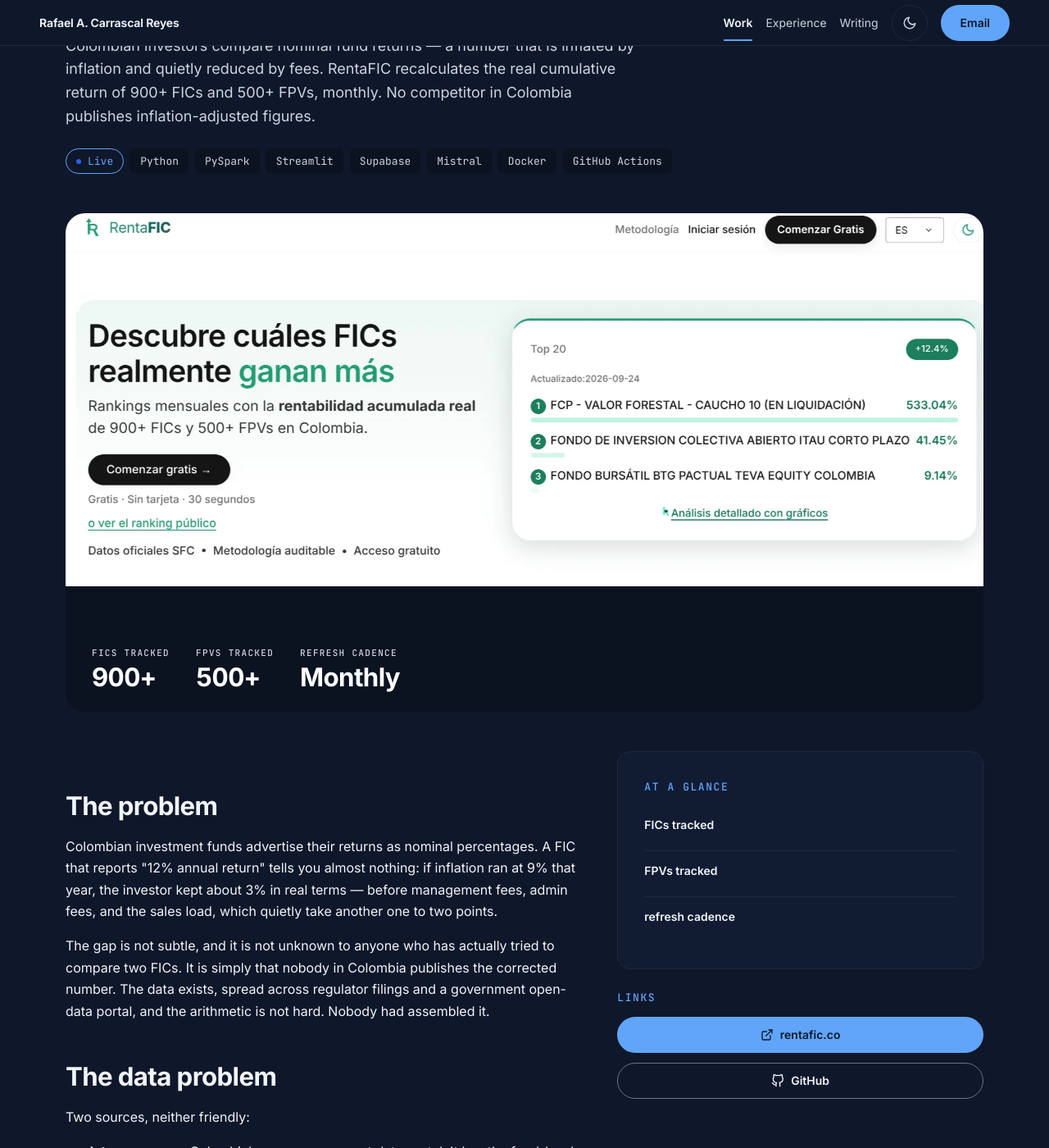
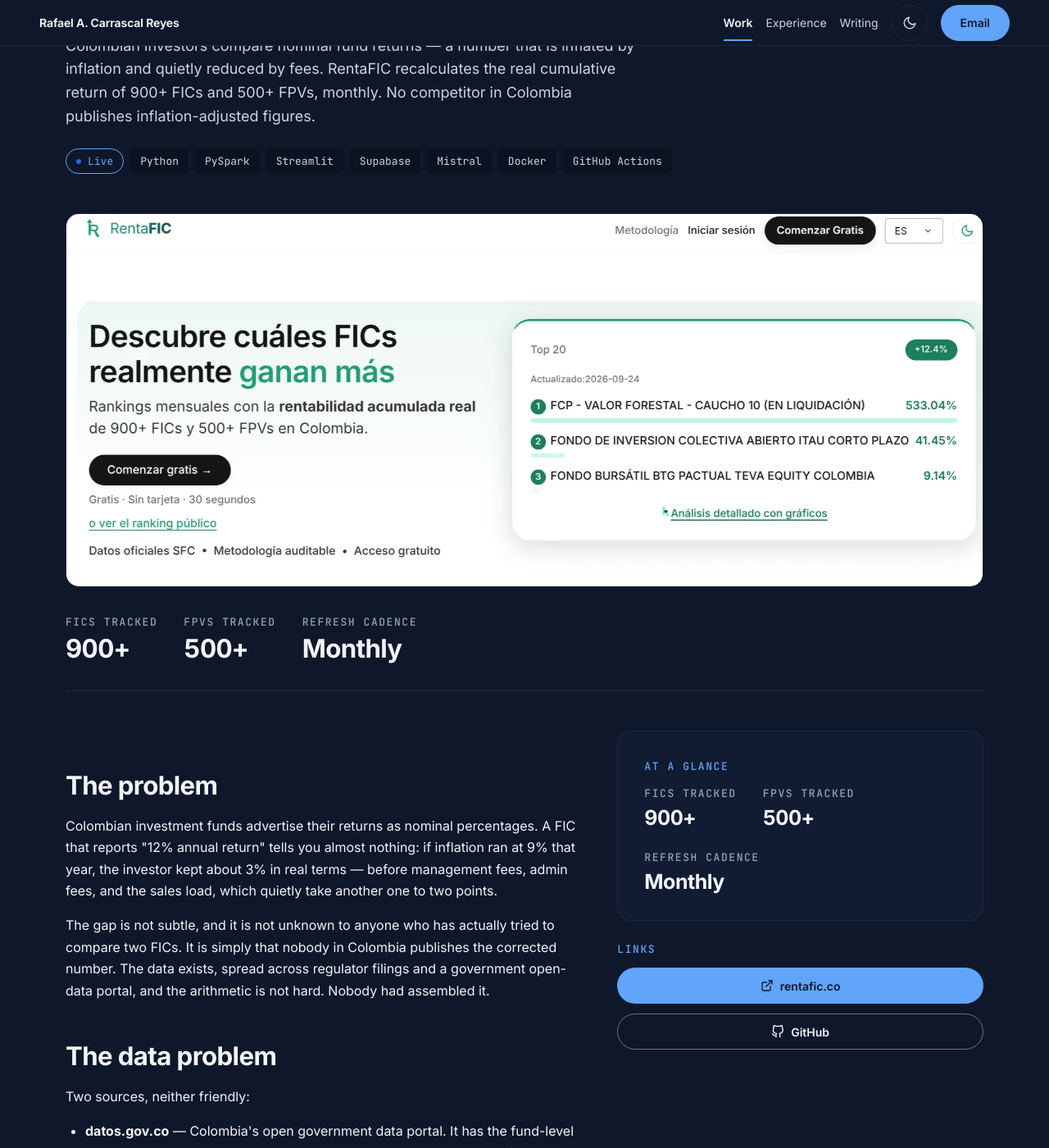
Before and after one commit to racar/racar.github.io, a Jekyll site: the page built from rentafic.html, in a window 1280 px wide and 1400 px high, scrolled down 292 px. Shown: the whole window at 82% size. Built offline with Jekyll 4.4.1, drawn with Linux system fonts in a browser that asks for light colours.

Commit message:
Fix two case-study defects and guard against the @use regression
Caught by screenshotting the deployed site after the deploy fix.

1. The "At a glance" sidebar rendered each metric LABEL and dropped the VALUE.
   It reused .stack-list markup and only emitted the <dt>, so the sidebar read
   "FICs tracked / FPVs tracked / refresh cadence" with no numbers. Replaced
   with the proper .stat-strip structure: label above, value below.

2. The case-study header metrics had no section heading, so 900+ / 500+ /
   Monthly read as a stray fragment below the screenshot rather than a
   labelled group. That block was reusing .hero + .hero__stats, which renders
   at hero scale and has no heading. Gave it its own .case-media + labelled
   .stat-strip--case treatment with a rule separating it from the body.

Also: check-css.sh now fails if any partial under _sass/ uses @use. That is
the exact failure that broke production twice — it compiles cleanly under Dart
Sass and errors under Ruby Sass 3.7.4 — and it was reintroduced once during
this work by a hand-written partial. The guard is verified by planting a
probe partial and confirming it fails.

```diff
--- a/_sass/components/_stat.scss
+++ b/_sass/components/_stat.scss
@@ -1,3 +1,24 @@
+
+// The case study header: dark banner with the product screenshot, and the
+// metric strip sitting directly on the page background below it.
+//
+// This deliberately does NOT reuse .hero or .hero__stats. That combination
+// renders the metrics at hero scale with no section heading, which reads as
+// three numbers that fell out of the image — the metric block looked like a
+// stray fragment rather than a labelled group.
+
+.case-media {
+  margin: 0 0 $space-6;
+  background: var(--surface-sunken);
+  border: 1px solid var(--line-hairline);
+  border-radius: var(--radius-lg);
+  overflow: hidden;
+
+  img {
+    width: 100%;
+    height: auto;
+  }
+}
 
 .stat-strip {
   display: flex;
@@ -6,12 +27,16 @@
   margin: 0;
 }
 
-.stat-strip dt {
+.stat-strip__item {
+  min-width: 0;
+}
+
+.stat-strip__label {
   @include eyebrow;
   color: var(--text-3);
 }
 
-.stat-strip dd {
+.stat-strip__value {
   margin: $space-1 0 0;
   font-size: $fs-xl;
   font-weight: 700;
@@ -21,7 +46,34 @@
   color: var(--text-1);
 }
 
-// Credential grid — the 4 facts a recruiter checks, separated from prose.
+// Under the case-study header the strip is the lead content, not an aside, so
+// it gets more presence than the compact variant used in cards.
+.stat-strip--case {
+  padding-block-end: $space-6;
+  border-block-end: 1px solid var(--line-hairline);
+  margin-block-end: var(--space-7);
+
+  .stat-strip__value {
+    font-size: $fs-2xl;
+  }
+}
+
+// Three items in a narrow card stack rather than wrap into an orphan.
+@container (max-width: 24rem) {
+  .stat-strip {
+    flex-direction: column;
+    gap: $space-4;
+  }
+}
+
+@container (min-width: 40rem) {
+  .creds {
+    grid-template-columns: repeat(2, 1fr);
+  }
+}
+
+// ─── CREDENTIAL GRID ───────────────────────────────────────────────────
+// The four facts a recruiter checks, separated from prose.
 .creds {
   display: grid;
   gap: $space-4;
@@ -33,7 +85,7 @@
 
 .creds__label {
   @include eyebrow;
-  font-size: $fs-2xs;
+  font-size: var(--fs-2xs);
 }
 
 .creds__value {
@@ -41,12 +93,6 @@
   font-size: $fs-sm;
   color: var(--text-1);
   font-weight: 600;
-}
-
-@container (min-width: 40rem) {
-  .creds {
-    grid-template-columns: repeat(2, 1fr);
-  }
 }
 
 // ─── WRITING ───────────────────────────────────────────────────────────
--- a/rentafic.html
+++ b/rentafic.html
@@ -28,7 +28,7 @@ description: "How RentaFIC calculates the real, inflation-adjusted returns of 90
     </div>
   </header>
 
-  <div class="hero" style="border-radius: var(--radius-xl); overflow: hidden">
+  <figure class="case-media">
     <img
       src="{{ '/img/' | append: project.image | relative_url }}"
       width="{{ project.image_width }}"
@@ -36,16 +36,16 @@ description: "How RentaFIC calculates the real, inflation-adjusted returns of 90
       alt="{{ project.image_alt | strip_newlines }}"
       style="width:100%;height:auto"
       decoding="async">
+  </figure>
 
-    <dl class="hero__stats" style="padding: var(--space-5) var(--space-6); border-block-start: 1px solid var(--hero-line)">
-      {% for metric in project.metrics %}
-        <div class="hero__stat">
-          <dt>{{ metric.label }}</dt>
-          <dd>{{ metric.value }}</dd>
-        </div>
-      {% endfor %}
-    </dl>
-  </div>
+  <dl class="stat-strip stat-strip--case">
+    {% for metric in project.metrics %}
+      <div class="stat-strip__item">
+        <dt class="stat-strip__label">{{ metric.label }}</dt>
+        <dd class="stat-strip__value">{{ metric.value }}</dd>
+      </div>
+    {% endfor %}
+  </dl>
 
   <div class="grid-2" style="margin-block-start: var(--space-7)">
     <div class="grid-2__inner--split">
@@ -137,12 +137,11 @@ description: "How RentaFIC calculates the real, inflation-adjusted returns of 90
       <aside class="stack-groups">
         <div class="card">
           <p class="stack-groups__group-label">At a glance</p>
-          <dl class="stack-list" style="font-size: var(--fs-sm)">
+          <dl class="stat-strip">
             {% for metric in project.metrics %}
-              <div class="stack-list__row" style="padding-block: var(--space-3)">
-                <div class="stack-list__head">
-                  <dt class="stack-list__label" style="font-size: var(--fs-sm)">{{ metric.label }}</dt>
-                </div>
+              <div class="stat-strip__item">
+                <dt class="stat-strip__label">{{ metric.label }}</dt>
+                <dd class="stat-strip__value">{{ metric.value }}</dd>
               </div>
             {% endfor %}
           </dl>
```
Also changed, not shown: 1 other file.
